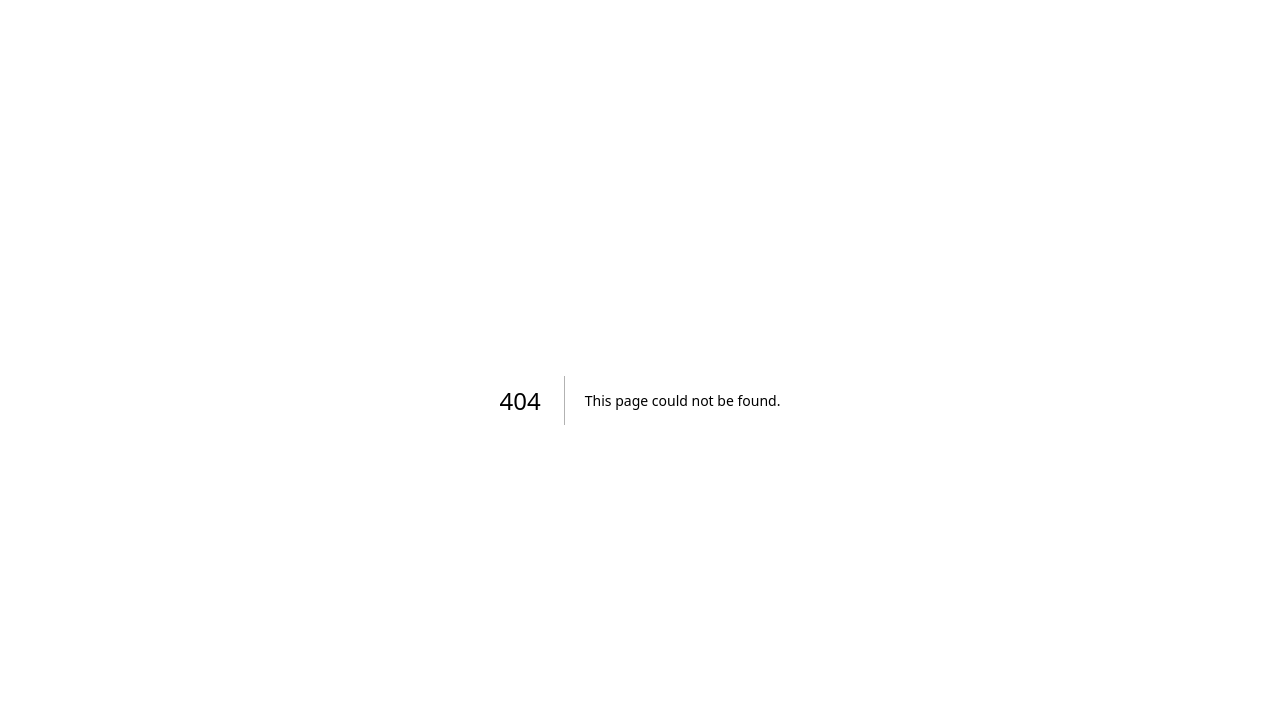
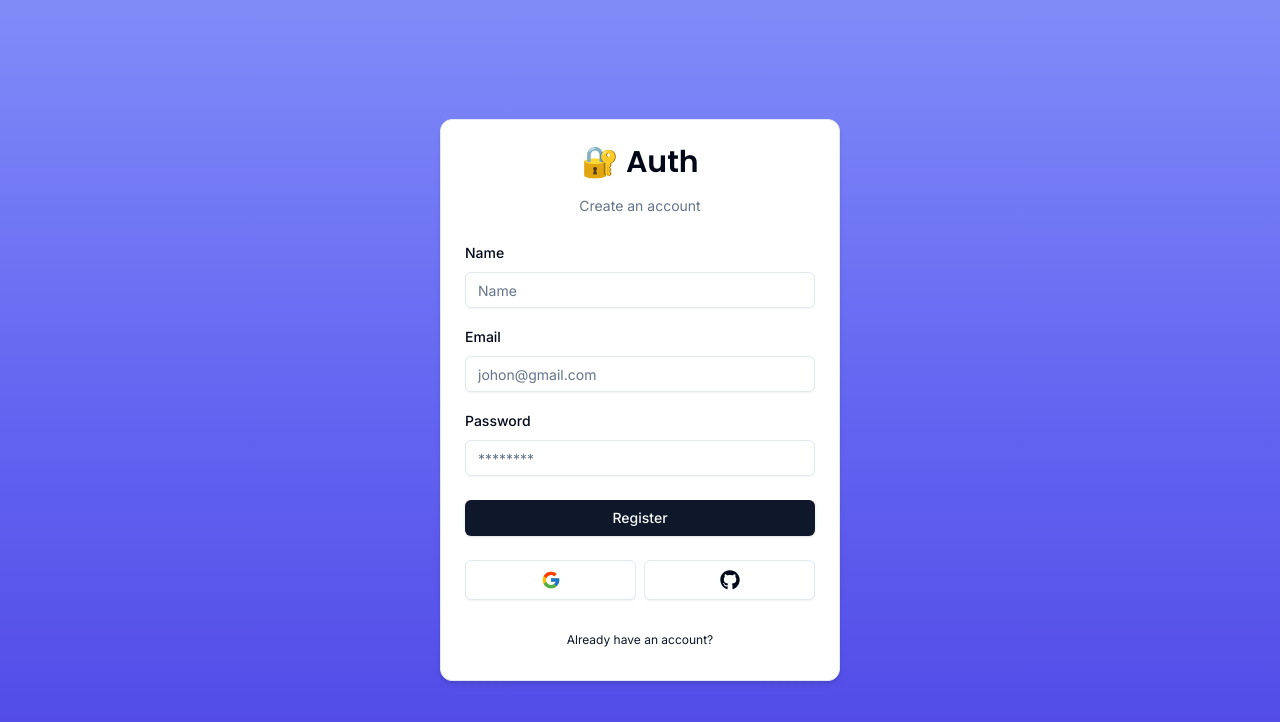
Before and after one commit to aminulds/next-auth, a Next.js app: page /register in a window 1280 px wide. Before the commit this address had no page. Shown: the top 722 px of the page. Built offline with nearby package versions, Linux system fonts and the light colour scheme.

Commit message:
register form created

```diff
--- /dev/null
+++ b/actions/register.ts
@@ -0,0 +1,13 @@
+"use server";
+import { RegisterSchema } from "@/schemas";
+import * as z from "zod";
+
+export const register = async (values: z.infer<typeof RegisterSchema>) => {
+    const validatedFields = RegisterSchema.safeParse(values);
+
+    if(!validatedFields.success){
+        return {error: "Invalid fields!"}
+    }
+
+    return {success: "Email sent!"}
+}
--- /dev/null
+++ b/app/(auth)/_components/register-form.tsx
@@ -0,0 +1,94 @@
+"use client"
+import React, { useState, useTransition } from 'react';
+import * as z from "zod";
+import { CardWrapper } from "@/app/(auth)/_components/card-wrapper";
+import { Form, FormControl, FormField, FormItem, FormLabel, FormMessage } from '@/components/ui/form';
+import { useForm } from 'react-hook-form';
+import {RegisterSchema} from '@/schemas';
+import { zodResolver } from '@hookform/resolvers/zod';
+import { Input } from '@/components/ui/input';
+import { Button } from '@/components/ui/button';
+import { FormError } from '@/components/form-error';
+import { FormSuccess } from '@/components/form-success';
+import {register} from "@/actions/register";
+
+export const RegisterForm = () => {
+    const [error, setError] = useState<string | undefined>("");
+    const [success, setSuccess] = useState<string | undefined>("");
+    const [isPending, startTransition] = useTransition();
+    const form = useForm<z.infer<typeof RegisterSchema>>({
+        resolver: zodResolver(RegisterSchema),
+        defaultValues: {
+            name: "",
+            email: "",
+            password: ""
+        }
+    });
+
+    const onSubmit = (values: z.infer<typeof RegisterSchema>) => {
+        startTransition( () => {
+            register(values).then((data) => {
+                setError(data.error);
+                setSuccess(data.success);
+            })
+        })
+    }
+
+    return (
+        <CardWrapper
+            headerLabel="Create an account"
+            backButtonLabel="Already have an account?"
+            backButtonHref="/login"
+            showSocial
+        >
+            <Form {...form}>
+                <form onSubmit={form.handleSubmit(onSubmit)} className="space-y-6">
+                    <div className="space-y-4">
+                        <FormField
+                            control={form.control}
+                            name="name"
+                            render={({ field }) => (
+                                <FormItem>
+                                    <FormLabel>Name</FormLabel>
+                                    <FormControl>
+                                        <Input {...field} disabled={isPending} type="text" placeholder="Name" />
+                                    </FormControl>
+                                    <FormMessage/>
+                                </FormItem>
+                            )}
+                        />
+                        <FormField
+                            control={form.control}
+                            name="email"
+                            render={({ field }) => (
+                                <FormItem>
+                                    <FormLabel>Email</FormLabel>
+                                    <FormControl>
+                                        <Input {...field} disabled={isPending} type="email" placeholder="johon@gmail.com" />
+                                    </FormControl>
+                                    <FormMessage/>
+                                </FormItem>
+                            )}
+                        />
+                        <FormField
+                            control={form.control}
+                            name="password"
+                            render={({ field }) => (
+                                <FormItem>
+                                    <FormLabel>Password</FormLabel>
+                                    <FormControl>
+                                        <Input {...field} disabled={isPending} type="password" placeholder="********" />
+                                    </FormControl>
+                                    <FormMessage/>
+                                </FormItem>
+                            )}
+                        />
+                    </div>
+                    <FormError message={error} />
+                    <FormSuccess message={success} />
+                    <Button type="submit" disabled={isPending} className="w-full">Register</Button>
+                </form>
+            </Form>
+        </CardWrapper>
+    );
+};
--- /dev/null
+++ b/app/(auth)/register/page.jsx
@@ -0,0 +1,12 @@
+import React from 'react';
+import {RegisterForm} from "../_components/register-form";
+
+const RegisterPage = () => {
+    return (
+        <div>
+            <RegisterForm />
+        </div>
+    );
+};
+
+export default RegisterPage;
--- a/schemas/index.ts
+++ b/schemas/index.ts
@@ -4,3 +4,9 @@
     email: z.string().email().min(1, "Email is required."),
     password: z.string().min(1, "Password is required.")
 });
+
+export const RegisterSchema = z.object({
+    name: z.string().min(1, "Name is required."),
+    email: z.string().email().min(1, "Email is required."),
+    password: z.string().min(6, "Password must 6 character long.")
+});
```
